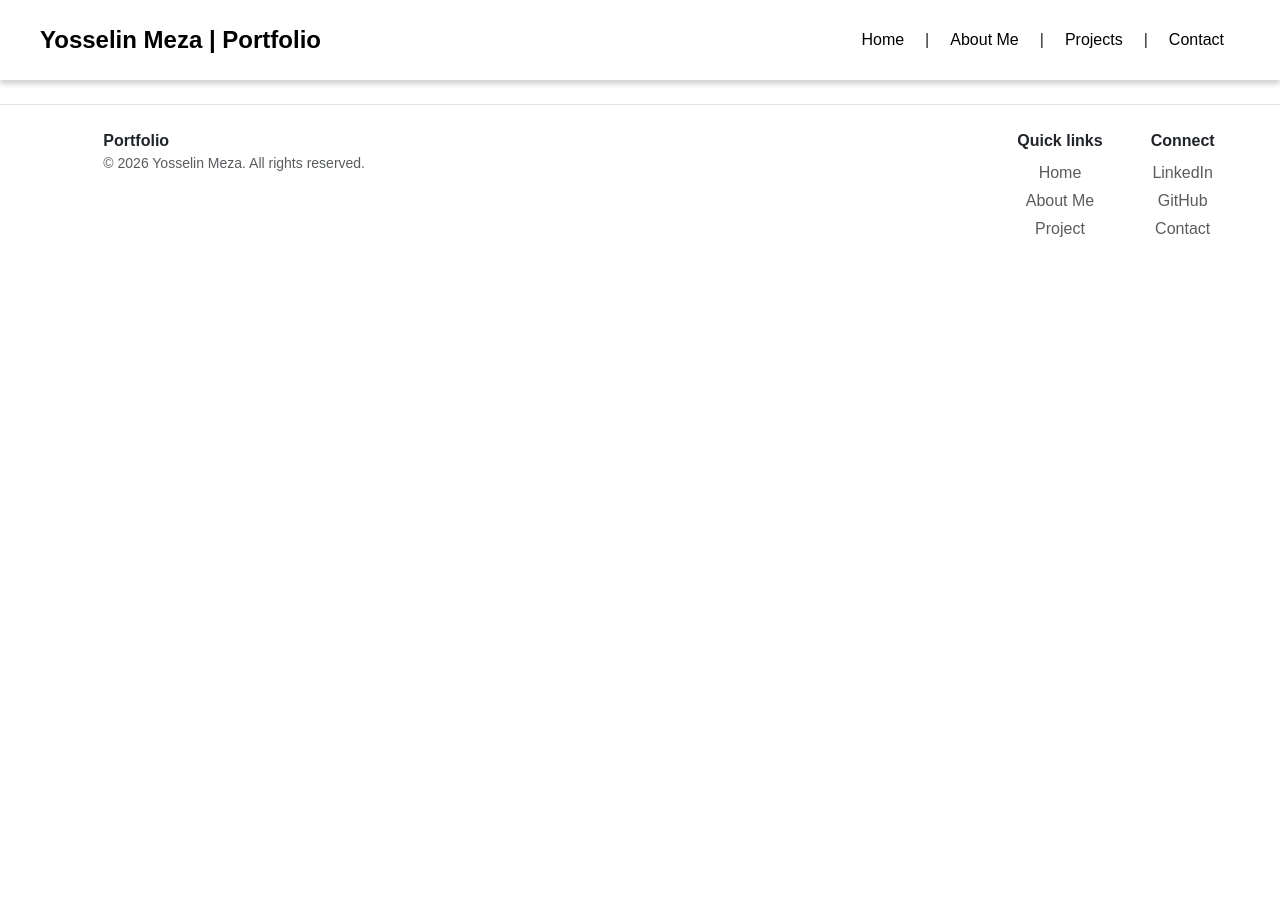
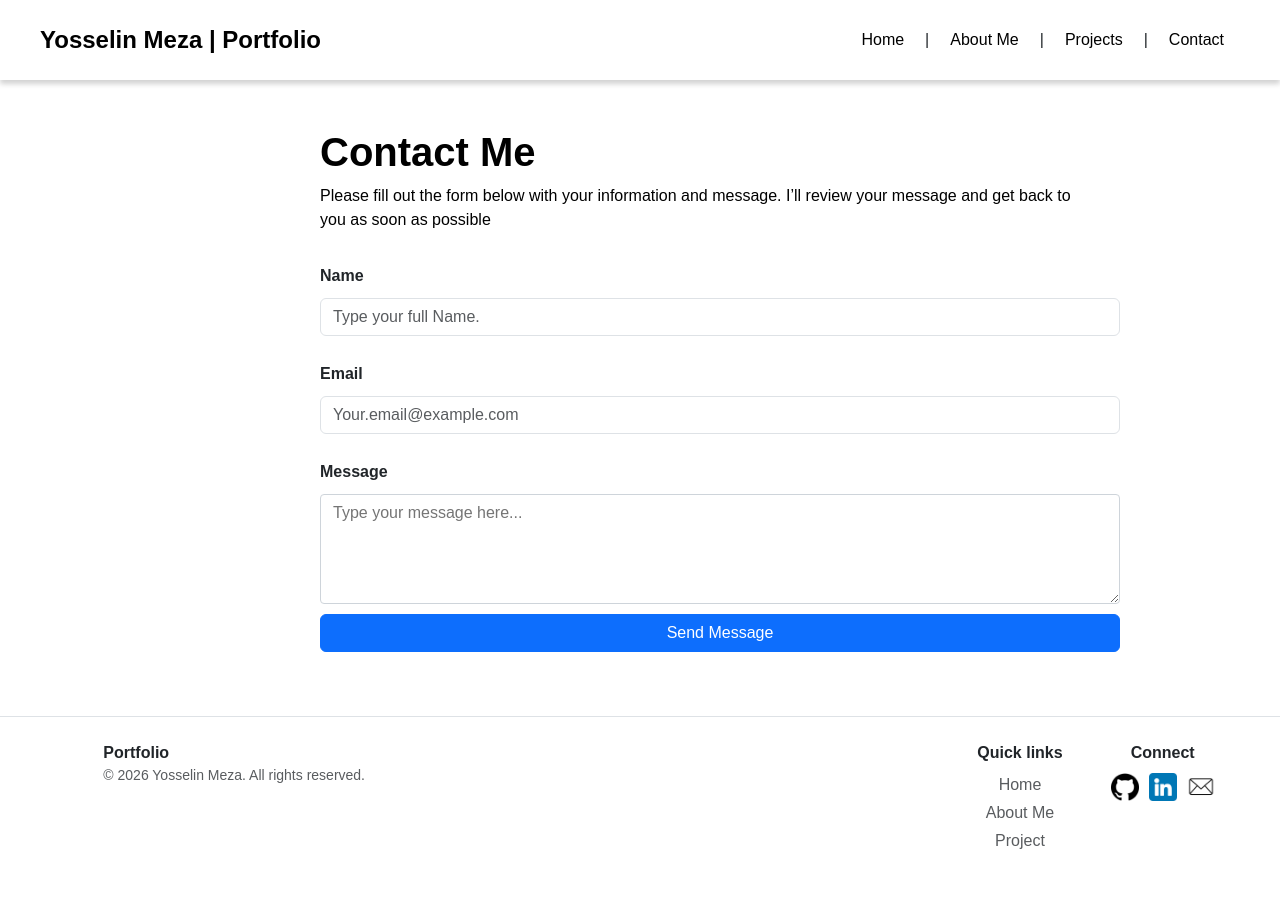
Before and after one commit to Yosselin993/protfolio, a Django app: page /contact/ in a window 1280 px wide. Before the commit the page ends 237 px from the top, so only its background shows below. Run offline with Django 5.2, Linux system fonts and the light colour scheme.

Commit message:
adding more contact

```diff
--- a/protfolio/views.py
+++ b/protfolio/views.py
@@ -21,5 +21,5 @@ def project(request):
 
 def contact(request):
     context = {}
-    templete = loader.get_template("project.html");
+    templete = loader.get_template("contact.html");
     return HttpResponse(templete.render(context, request))
--- a/static/styles.css
+++ b/static/styles.css
@@ -77,13 +77,52 @@ body{
 
 }
 
+.footer-icons {
+    display: flex;
+    flex-direction: column;
+    align-items: center;
+}
 
-/* contact styles */
+.icons {
+    display: flex;
+    gap: 10px;
+}
+
+.icon {
+    width: 28px;
+    height: 28px;
+    object-fit: contain;
+}
+
+
+
+
+/* contact styles sheet */
 .contact-one{
-    margin-top: 120px;
-    padding: 60px 20px;
-    text-align: center;
-    background: linear-gradient(90deg, #111 0%, #444 100%);
-    color: white;
-    border-radius: 10px;
+    color: black ;
+    padding-left: 25%;
 }
+
+.input-boxs {
+    display: flex;
+    flex-direction: column;
+    gap: 10px;
+    width: 100%;
+    max-width: 1120px;
+    padding-left: 25%;
+
+}
+
+/* Ensure the textarea matches Bootstrap's input styling */
+.input-boxs textarea {
+    width: 100%;
+    padding: 0.375rem 0.75rem;
+    border: 1px solid #ced4da;
+    border-radius: 0.25rem;
+}
+
+
+.distance{
+    margin-bottom: 5%;
+
+}
--- a/templates/contact.html
+++ b/templates/contact.html
@@ -2,18 +2,21 @@
 
 <!DOCTYPE html>
 <HTML>
+
 <head>
     <meta charset="UTF-8">
     <meta name="viewport" content="width=device-width, initial-scale=1.0">
     <title>Contact Me</title>
     <!-- <link href="https://cdn.jsdelivr.net/npm/bootstrap@5.3.8/dist/css/bootstrap.min.css" rel="stylesheet" integrity="sha384-sRIl4kxILFvY47J16cr9ZwB07vP4J8+LH7qKQnuqkuIAvNWLzeN8tE5YBujZqJLB" crossorigin="anonymous"> -->
-    <link href="https://cdn.jsdelivr.net/npm/bootstrap@5.3.3/dist/css/bootstrap.min.css" rel="stylesheet" integrity="sha384-QWTKZyjpPEjISv5WaRU9OFeRpok6YctnYmDr5pNlyT2bRjXh0JMhjY6hW+ALEwIH" crossorigin="anonymous">
+    <link href="https://cdn.jsdelivr.net/npm/bootstrap@5.3.3/dist/css/bootstrap.min.css" rel="stylesheet"
+        integrity="sha384-QWTKZyjpPEjISv5WaRU9OFeRpok6YctnYmDr5pNlyT2bRjXh0JMhjY6hW+ALEwIH" crossorigin="anonymous">
     <link rel="stylesheet" href="{% static 'styles.css' %}">
 </head>
+
 <body>
     <!-- header -->
     <div class="header-content">
-        <a  class="logo"  href="{% url 'home' %}" ><strong> Yosselin Meza | Portfolio </strong></a>
+        <a class="logo" href="{% url 'home' %}"><strong> Yosselin Meza | Portfolio </strong></a>
         <div class="btn-placement">
             <a href="{% url 'home' %}" class="button-styles">Home</a>
             <span aria-hidden="true">|</span>
@@ -21,30 +24,33 @@
             <span aria-hidden="true">|</span>
             <a href="{% url 'project' %}" class="button-styles">Projects</a>
             <span aria-hidden="true">|</span>
-                <a href="{% url 'contact' %}" class="button-styles" >Contact</a>
+            <a href="{% url 'contact' %}" class="button-styles">Contact</a>
         </div>
     </div>
     <!-- the end of header -->
 
     <!-- contact one -->
-     <div class="contact-one">
-        <h1>Contact Me</h1>
-        <p>Go ahead and submit your information below.</p>
+    <div class="contact-one mt-5">
+        <h1> <strong>Contact Me</strong></h1>
+        <p>Please fill out the form below with your information and message. I’ll review your message and get back to<br>you as soon as possible</p>
     </div>
 
 
+    <div class="distance">
+        <form class="input-boxs" role="search">
+            <label for="name" class="mt-3"><strong>Name</strong></label>
+            <input id="name" class="form-control" type="text" placeholder="Type your full Name.">
 
+            <label for="email" class="mt-3"><strong>Email</strong></label>
+            <input id="email" class="form-control" type="email" placeholder="Your.email@example.com">
 
+            <label for="message" class="mt-3"><strong>Message</strong></label>
+            <textarea id="message" name="message" rows="4" placeholder="Type your message here..."></textarea>
 
-
+            <input class="btn btn-primary" type="submit" value="Send Message">
+        </form>
+    </div>
     <!-- contact one ends -->
-
-
-
-
-
-
-
 
     <!-- Footer of the page -->
     <footer class="py-4 my-4 border-top">
@@ -71,16 +77,13 @@
                                 class="nav-link p-0 text-body-secondary">Project</a></li>
                     </ul>
                 </div>
-                <div>
+                <div class="footer-icons">
                     <p class="fw-bold mb-2 text-center">Connect</p>
-                    <ul class="nav flex-column align-items-center">
-                        <li class="nav-item mb-1"><a href="https://www.linkedin.com/in/yosselin-meza-b12b18340"
-                                target="_blank" class="nav-link p-0 text-body-secondary">LinkedIn</a></li>
-                        <li class="nav-item mb-1"><a href="https://github.com/Yosselin993" target="_blank"
-                                class="nav-link p-0 text-body-secondary">GitHub</a></li>
-                        <li class="nav-item mb-1"><a href="{% url 'contact' %}"
-                                class="nav-link p-0 text-body-secondary">Contact</a></li>
-                    </ul>
+                    <div class="icons">
+                        <a href="https://github.com/Yosselin993" target="_blank" class="nav-link p-0 text-body-secondary"><img class="icon" src="{% static 'image/github.png' %}" alt="GitHub"></a>
+                        <a href="https://www.linkedin.com/in/yosselin-meza-b12b18340"target="_blank" class="nav-link p-0 text-body-secondary"><img class="icon" src="{% static 'image/linkedin.png' %}" alt="LinkedIn"> </a>
+                        <a href="{% url 'contact' %}" class="nav-link p-0 text-body-secondary"><img class="icon" src="{% static 'image/email.png' %}" alt="Email"></a>
+                    </div>
                 </div>
             </div>
         </div>
--- a/templates/project.html
+++ b/templates/project.html
@@ -5,7 +5,7 @@
 <head>
     <meta charset="UTF-8">
     <meta name="viewport" content="width=device-width, initial-scale=1.0">
-    <title>About Me</title>
+    <title>Projects</title>
     <link href="https://cdn.jsdelivr.net/npm/bootstrap@5.3.8/dist/css/bootstrap.min.css" rel="stylesheet" integrity="sha384-sRIl4kxILFvY47J16cr9ZwB07vP4J8+LH7qKQnuqkuIAvNWLzeN8tE5YBujZqJLB" crossorigin="anonymous">
     <link rel="stylesheet" href="{% static 'styles.css' %}">
 </head>
@@ -37,7 +37,7 @@
 
 
 
-    <!-- Footer of the page -->
+     <!-- Footer of the page -->
     <footer class="py-4 my-4 border-top">
         <div class="container-fluid col-md-11 d-flex flex-wrap justify-content-between align-items-start">
             <div class="d-flex align-items-center">
@@ -62,16 +62,13 @@
                                 class="nav-link p-0 text-body-secondary">Project</a></li>
                     </ul>
                 </div>
-                <div>
+                <div class="footer-icons">
                     <p class="fw-bold mb-2 text-center">Connect</p>
-                    <ul class="nav flex-column align-items-center">
-                        <li class="nav-item mb-1"><a href="https://www.linkedin.com/in/yosselin-meza-b12b18340"
-                                target="_blank" class="nav-link p-0 text-body-secondary">LinkedIn</a></li>
-                        <li class="nav-item mb-1"><a href="https://github.com/Yosselin993" target="_blank"
-                                class="nav-link p-0 text-body-secondary">GitHub</a></li>
-                        <li class="nav-item mb-1"><a href="{% url 'contact' %}"
-                                class="nav-link p-0 text-body-secondary">Contact</a></li>
-                    </ul>
+                    <div class="icons">
+                        <a href="https://github.com/Yosselin993" target="_blank" class="nav-link p-0 text-body-secondary"><img class="icon" src="{% static 'image/github.png' %}" alt="GitHub"></a>
+                        <a href="https://www.linkedin.com/in/yosselin-meza-b12b18340"target="_blank" class="nav-link p-0 text-body-secondary"><img class="icon" src="{% static 'image/linkedin.png' %}" alt="LinkedIn"> </a>
+                        <a href="{% url 'contact' %}" class="nav-link p-0 text-body-secondary"><img class="icon" src="{% static 'image/email.png' %}" alt="Email"></a>
+                    </div>
                 </div>
             </div>
         </div>
```
Also changed, not shown: templates/aboutMe.html (+6 -9 lines), templates/index.html (+7 -11 lines), static/image/email.png (added), static/image/instagram-logo.png (deleted), static/image/linkedin.png (added). Lines whose indentation alone changed are shown as unchanged.
